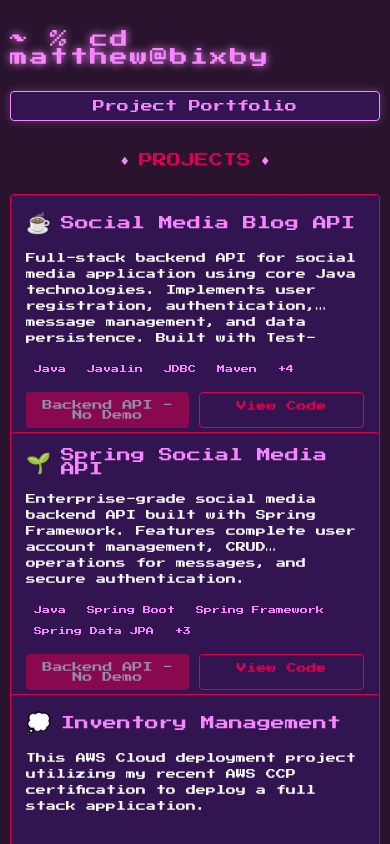
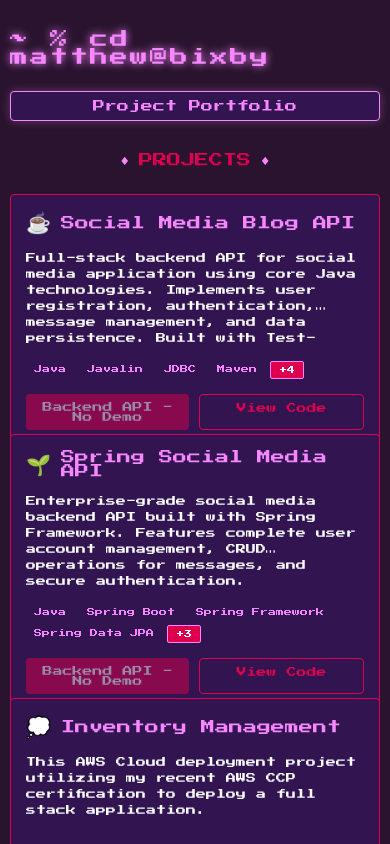
Before and after one commit to mattbixby123/bixbyPortfolio, a React (Vite) app: page /portfolio in a window 390 px wide. Built offline with nearby package versions, Linux system fonts and the light colour scheme.

Commit message:
updates to css and responsive display of project descriptions and tech pills

```diff
--- a/src/client/RetroStyle.css
+++ b/src/client/RetroStyle.css
@@ -298,6 +298,20 @@ html, body {
   display: -webkit-box;
   -webkit-line-clamp: 4;
   -webkit-box-orient: vertical;
+  transition: all 0.3s ease; /* Add smooth transition */
+  cursor: pointer; /* Show it's interactive */
+  position: relative;
+}
+
+.project-description:hover {
+  -webkit-line-clamp: unset; /* Remove line clamp */
+  overflow: visible; /* Show all text */
+  background-color: rgba(248, 135, 255, 0.1); /* Light purple background - matches your theme */
+  padding: 10px;
+  border-radius: 4px;
+  border: 1px solid #f887ff; /* Light purple border - matches your theme colors */
+  box-shadow: 0 0 10px rgba(248, 135, 255, 0.3); /* Subtle glow effect */
+  z-index: 10; /* Ensure it appears above other elements */
 }
 
 .project-tech {
@@ -305,6 +319,7 @@ html, body {
   flex-wrap: wrap;
   gap: 5px;
   margin-bottom: 15px;
+  position: relative;
 }
 
 .tech-pill {
@@ -313,7 +328,56 @@ html, body {
   padding: 4px 8px;
   border-radius: 2px;
   font-size: 8px;
+  transition: all 0.2s ease;
 }
+
+/* Style for the "+X" counter pill */
+.tech-pill.counter {
+  background-color: #de004e; /* Hot pink to stand out */
+  color: #fff;
+  cursor: pointer;
+  border: 1px solid #f887ff;
+}
+
+.tech-pill.counter:hover {
+  background-color: #f887ff;
+  color: #29132e;
+  transform: translateY(-2px);
+}
+
+/* Hide extra pills by default */
+.tech-pill.hidden-pill {
+  display: none;
+}
+
+/* Hide counter and show all pills on hover */
+.project-tech:hover .tech-pill.counter {
+  display: none;
+}
+
+.project-tech:hover .tech-pill.hidden-pill {
+  display: inline-block;
+  animation: fadeIn 0.3s ease;
+}
+
+/* Add subtle hover effect for individual pills */
+.tech-pill:hover:not(.counter) {
+  transform: translateY(-2px);
+  box-shadow: 0 0 8px rgba(248, 135, 255, 0.5);
+}
+
+/* Animation for showing hidden pills */
+@keyframes fadeIn {
+  from {
+    opacity: 0;
+    transform: translateY(10px);
+  }
+  to {
+    opacity: 1;
+    transform: translateY(0);
+  }
+}
+
 
 .project-links {
   display: flex;
--- a/src/client/components/RetroPortfolio.jsx
+++ b/src/client/components/RetroPortfolio.jsx
@@ -66,7 +66,7 @@ const RetroPortfolio = () => {
       description: "Enterprise-grade social media backend API built with Spring Framework. Features complete user account management, CRUD operations for messages, and secure authentication. Demonstrates advanced Spring Boot, Spring Data JPA, and RESTful API design principles.",
       technologies: ["Java", "Spring Boot", "Spring Framework", "Spring Data JPA", "Spring Web", "REST APIs", "Authentication"],
       link: null,
-      code: "https://github.com/mattbixby123/spring-social-media-api"
+      code: "https://github.com/mattbixby123/mattbixby123-pep-spring-project"
     },
     {
       title: "Social Media Blog API",
@@ -74,7 +74,7 @@ const RetroPortfolio = () => {
       description: "Full-stack backend API for social media application using core Java technologies. Implements user registration, authentication, message management, and data persistence. Built with Test-Driven Development methodology and clean architecture principles.",
       technologies: ["Java", "Javalin", "JDBC", "Maven", "JUnit", "Mockito", "REST APIs", "TDD"],
       link: null,
-      code: "https://github.com/mattbixby123/social-media-blog-api"
+      code: "https://github.com/mattbixby123/mattbixby123-pep-project"
     }
   ];
 
@@ -109,13 +109,31 @@ const RetroPortfolio = () => {
               {project.description}
             </div>
 
-            <div className="project-tech">
+            {/* <div className="project-tech">
               {project.technologies.slice(0, 4).map((tech, idx) => (
                 <span key={idx} className="tech-pill">{tech}</span>
               ))}
               {project.technologies.length > 4 && (
                 <span className="tech-pill">+{project.technologies.length - 4}</span>
               )}
+            </div> */}
+            <div className="project-tech">
+              {/* Show first 4 technologies */}
+              {project.technologies.slice(0, 4).map((tech, idx) => (
+                <span key={idx} className="tech-pill">{tech}</span>
+              ))}
+
+              {/* Show +X counter if there are more than 4 */}
+              {project.technologies.length > 4 && (
+                <span className="tech-pill counter">
+                  +{project.technologies.length - 4}
+                </span>
+              )}
+
+              {/* Hidden pills that show on hover */}
+              {project.technologies.slice(4).map((tech, idx) => (
+                <span key={idx + 4} className="tech-pill hidden-pill">{tech}</span>
+              ))}
             </div>
 
             <div className="project-links">
```
